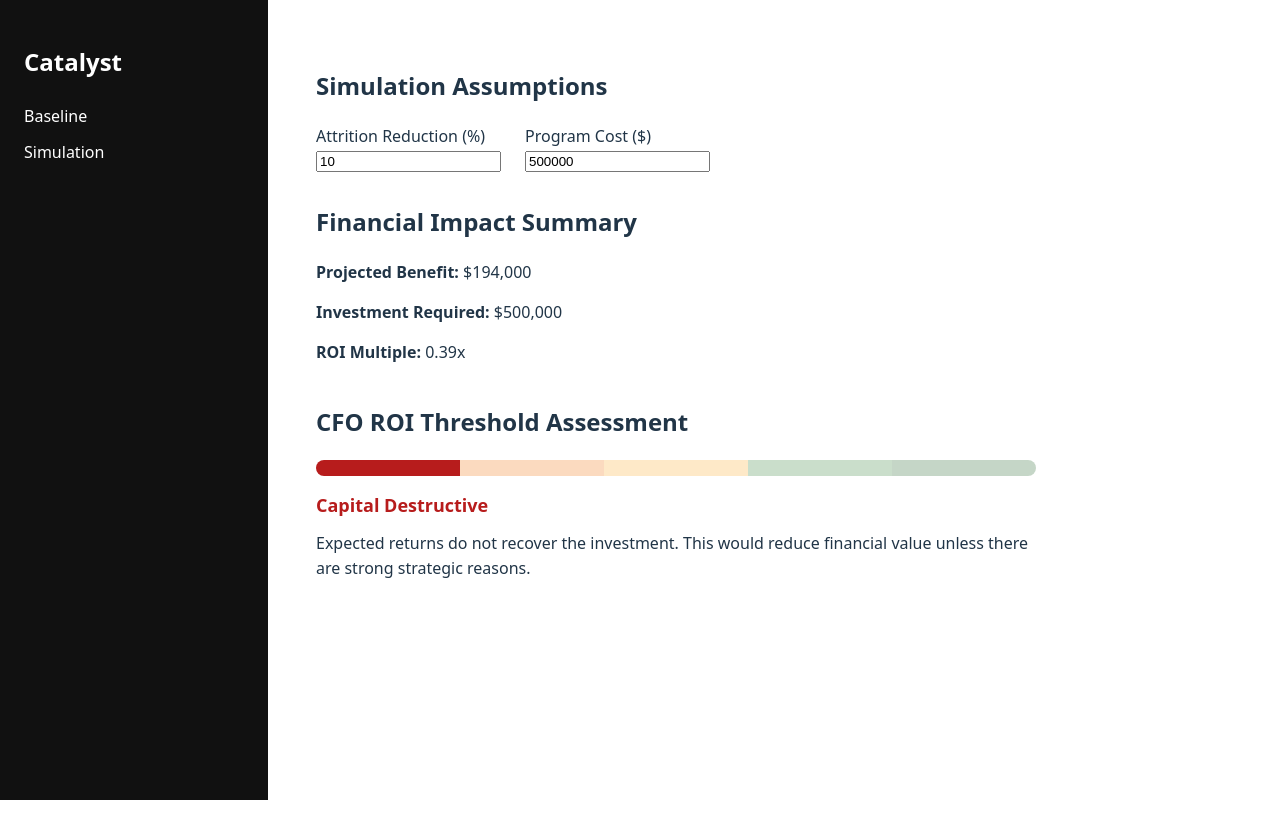
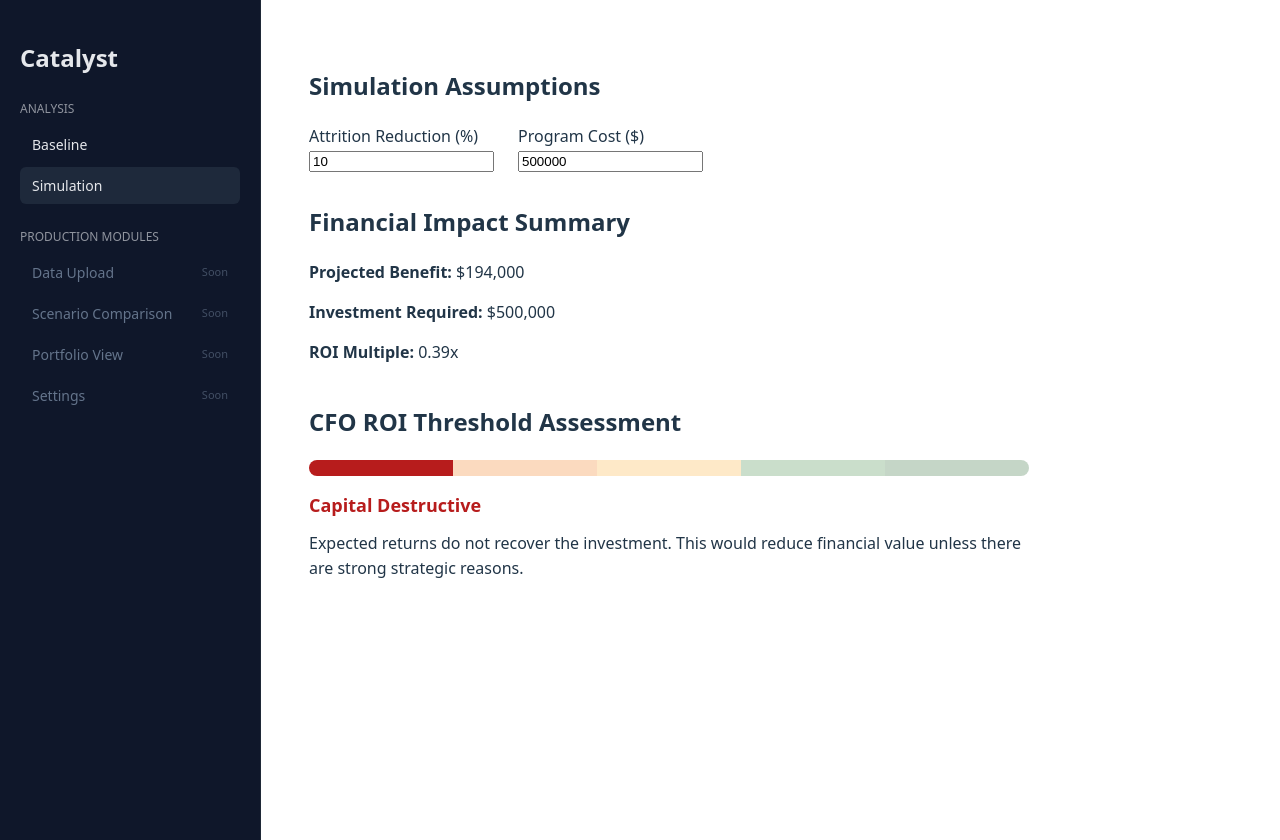
Before and after one commit to prasadbng-art/the-catalyst, a React (Vite) app in the folder catalyst_v1/catalyst-api/catalyst-ui/: page /simulate in a window 1280 px wide. Before the commit the page ends 800 px from the top, so only its background shows below. Built offline with nearby package versions, Linux system fonts and the light colour scheme.

Commit message:
sidebar placeholder options for future deployment

```diff
--- a/catalyst_v1/catalyst-api/catalyst-ui/src/components/layout/Sidebar.tsx
+++ b/catalyst_v1/catalyst-api/catalyst-ui/src/components/layout/Sidebar.tsx
@@ -1,25 +1,89 @@
-import { Link } from "react-router-dom";
+import { Link, useLocation } from "react-router-dom";
+
+const linkStyle = {
+  display: "block",
+  padding: "8px 12px",
+  borderRadius: 6,
+  textDecoration: "none",
+  marginBottom: 4,
+  fontSize: 14,
+};
 
 export default function Sidebar() {
+  const location = useLocation();
+
+  const isActive = (path: string) => location.pathname === path;
+
   return (
     <aside
       style={{
-        width: "220px",
-        background: "#111",
-        color: "#fff",
-        padding: "24px",
+        width: 220,
+        padding: 20,
+        borderRight: "1px solid #1f2937",
+        background: "#0f172a",
+        color: "#e5e7eb",
+        minHeight: "100vh",
       }}
     >
-      <h2 style={{ marginBottom: "24px" }}>Catalyst</h2>
+      <h2 style={{ marginBottom: 24 }}>Catalyst</h2>
 
-      <nav style={{ display: "flex", flexDirection: "column", gap: "12px" }}>
-        <Link to="/baseline" style={{ color: "#fff", textDecoration: "none" }}>
+      {/* ACTIVE MODULES */}
+      <div style={{ marginBottom: 24 }}>
+        <div style={{ fontSize: 12, opacity: 0.6, marginBottom: 8 }}>
+          ANALYSIS
+        </div>
+
+        <Link
+          to="/baseline"
+          style={{
+            ...linkStyle,
+            background: isActive("/baseline") ? "#1e293b" : "transparent",
+            color: "#e5e7eb",
+          }}
+        >
           Baseline
         </Link>
-        <Link to="/simulation" style={{ color: "#fff", textDecoration: "none" }}>
+
+        <Link
+          to="/simulate"
+          style={{
+            ...linkStyle,
+            background: isActive("/simulate") ? "#1e293b" : "transparent",
+            color: "#e5e7eb",
+          }}
+        >
           Simulation
         </Link>
-      </nav>
+      </div>
+
+      {/* FUTURE MODULES */}
+      <div>
+        <div style={{ fontSize: 12, opacity: 0.6, marginBottom: 8 }}>
+          PRODUCTION MODULES
+        </div>
+
+        {[
+          "Data Upload",
+          "Scenario Comparison",
+          "Portfolio View",
+          "Settings",
+        ].map((item) => (
+          <div
+            key={item}
+            style={{
+              ...linkStyle,
+              color: "#64748b",
+              cursor: "not-allowed",
+              display: "flex",
+              justifyContent: "space-between",
+              alignItems: "center",
+            }}
+          >
+            <span>{item}</span>
+            <span style={{ fontSize: 11, opacity: 0.6 }}>Soon</span>
+          </div>
+        ))}
+      </div>
     </aside>
   );
 }
```
